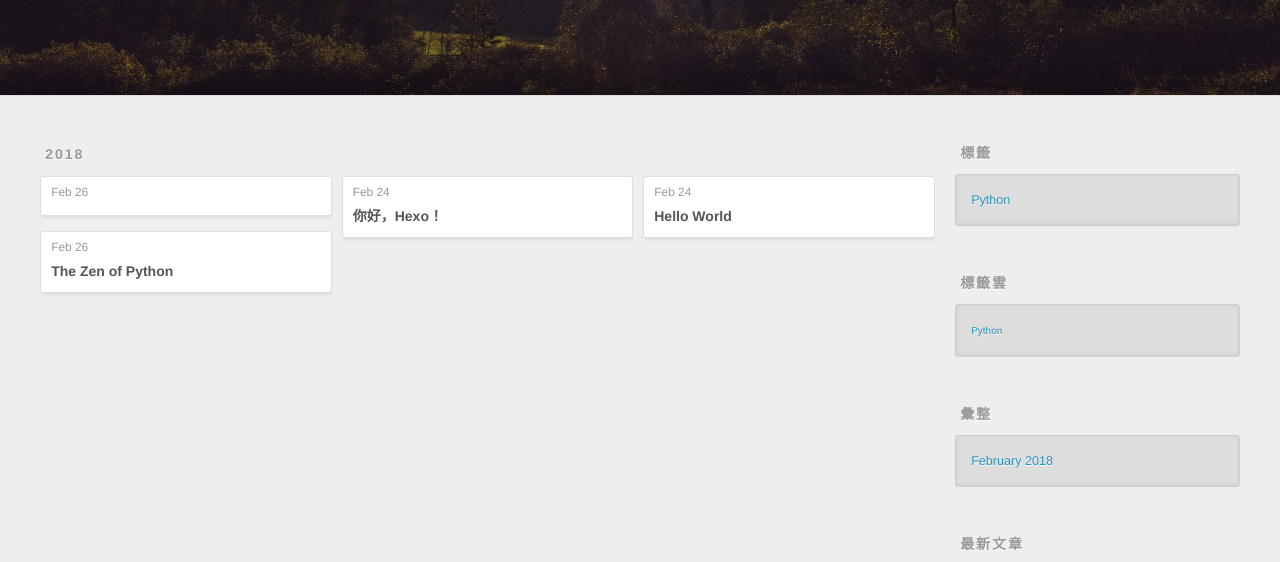
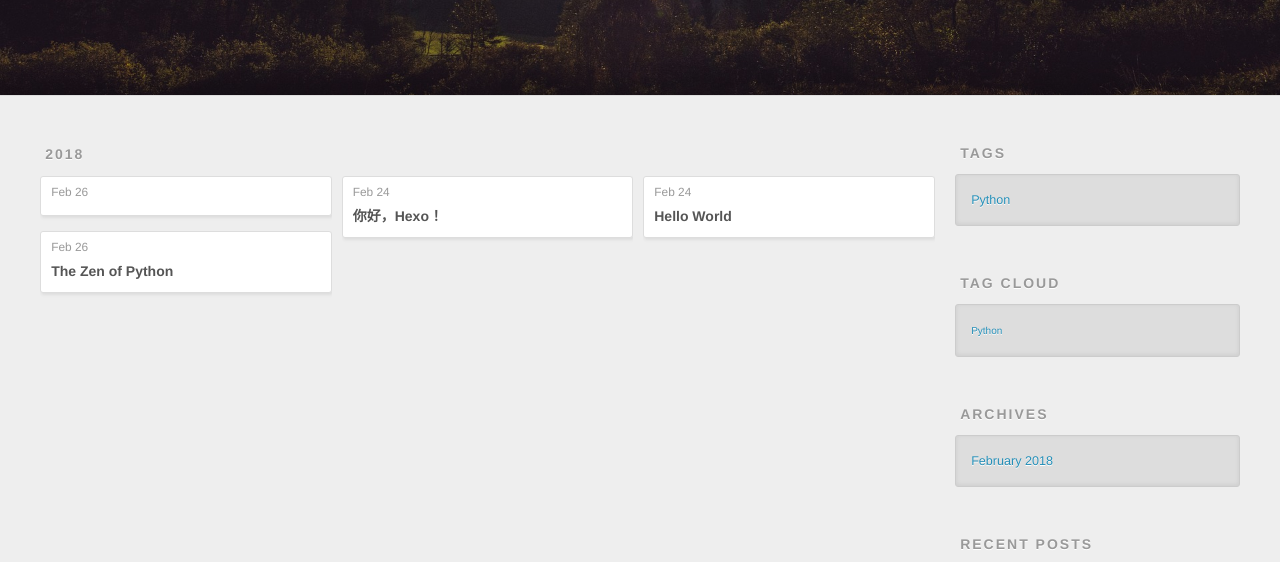
Before and after one commit to sanwansun/sanwansun.github.io, a plain HTML site: page archives/2018/02/index.html in a window 1280 px wide. Shown: the part 205-767 px from the top of the page. Drawn offline with nearby package versions, Linux system fonts and the light colour scheme.

Commit message:
Site updated: 2018-02-26 22:28:45

```diff
--- a/archives/2018/02/index.html
+++ b/archives/2018/02/index.html
@@ -3,7 +3,7 @@
 <head>
   <meta charset="utf-8">
 
-  <title>彙整: 2018/2 | SunBlog</title>
+  <title>Archives: 2018/2 | SunBlog</title>
   <meta name="viewport" content="width=device-width, initial-scale=1, maximum-scale=1">
   <meta name="description" content="Start from Zero">
 <meta property="og:type" content="website">
@@ -58,7 +58,7 @@
 
           <a id="nav-rss-link" class="nav-icon" href="/atom.xml" title="RSS Feed"></a>
 
-        <a id="nav-search-btn" class="nav-icon" title="搜尋"></a>
+        <a id="nav-search-btn" class="nav-icon" title="Search"></a>
       </nav>
       <div id="search-form-wrap">
         <form action="//google.com/search" method="get" accept-charset="UTF-8" class="search-form"><input type="search" name="q" class="search-form-input" placeholder="Search"><button type="submit" class="search-form-submit">&#xF002;</button><input type="hidden" name="sitesearch" value="http://yoursite.com"></form>
@@ -161,7 +161,7 @@
 
 
   <div class="widget-wrap">
-    <h3 class="widget-title">標籤</h3>
+    <h3 class="widget-title">Tags</h3>
     <div class="widget">
       <ul class="tag-list"><li class="tag-list-item"><a class="tag-list-link" href="/tags/Python/">Python</a></li></ul>
     </div>
@@ -171,7 +171,7 @@
 
 
   <div class="widget-wrap">
-    <h3 class="widget-title">標籤雲</h3>
+    <h3 class="widget-title">Tag Cloud</h3>
     <div class="widget tagcloud">
       <a href="/tags/Python/" style="font-size: 10px;">Python</a>
     </div>
@@ -180,7 +180,7 @@
 
 
   <div class="widget-wrap">
-    <h3 class="widget-title">彙整</h3>
+    <h3 class="widget-title">Archives</h3>
     <div class="widget">
       <ul class="archive-list"><li class="archive-list-item"><a class="archive-list-link" href="/archives/2018/02/">February 2018</a></li></ul>
     </div>
@@ -190,7 +190,7 @@
 
 
   <div class="widget-wrap">
-    <h3 class="widget-title">最新文章</h3>
+    <h3 class="widget-title">Recent Posts</h3>
     <div class="widget">
       <ul>
 
```
Also changed, not shown: 2018/02/24/hello-world/index.html (+5 -5 lines), 2018/02/24/你好，Hexo！/index.html (+5 -5 lines), 2018/02/26/The Zen of Python/index.html (+5 -5 lines), 2018/02/26/test/index.html (+5 -5 lines), archives/2018/index.html (+6 -6 lines), archives/index.html (+6 -6 lines), index.html (+5 -5 lines), tags/Python/index.html (+5 -5 lines).
